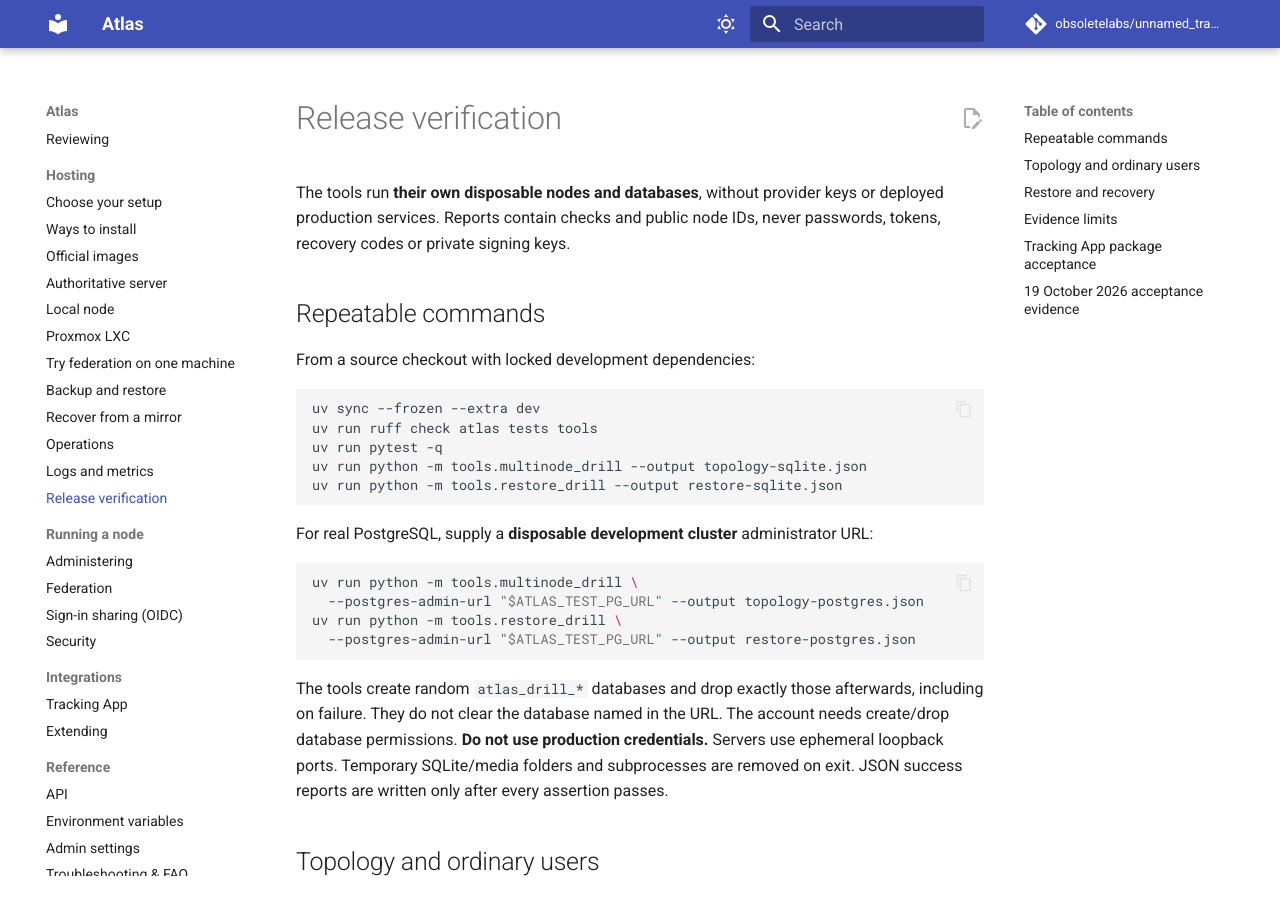
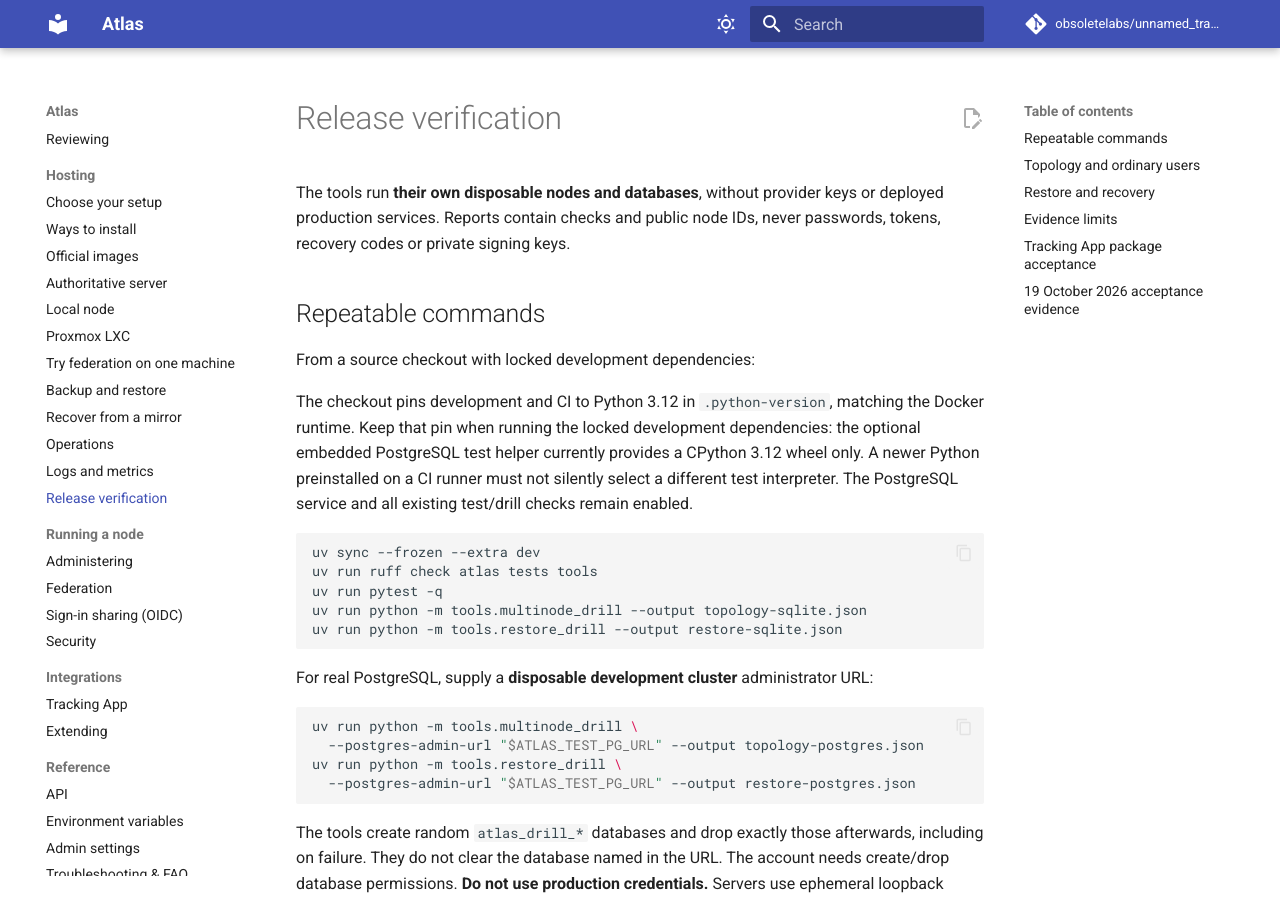
Before and after one commit to obsoletelabs/unnamed_tracking_metadata, an MkDocs documentation site: the page built from docs/guide/release-verification.md, in a window 1280 px wide and 900 px high. Built offline with MkDocs 1.6.1 and Material for MkDocs 9.7.7, drawn with Linux system fonts in a browser that asks for light colours; comment, search, counter and statistics services are not loaded.

Commit message:
fix: pin the release test interpreter to Python 3.12

````diff
--- a/docs/guide/release-verification.md
+++ b/docs/guide/release-verification.md
@@ -7,6 +7,13 @@ recovery codes or private signing keys.
 ## Repeatable commands
 
 From a source checkout with locked development dependencies:
+
+The checkout pins development and CI to Python 3.12 in `.python-version`, matching
+the Docker runtime. Keep that pin when running the locked development dependencies:
+the optional embedded PostgreSQL test helper currently provides a CPython 3.12
+wheel only. A newer Python preinstalled on a CI runner must not silently select a
+different test interpreter. The PostgreSQL service and all existing test/drill
+checks remain enabled.
 
 ```sh
 uv sync --frozen --extra dev
````
Also changed, not shown: 1 other file.
